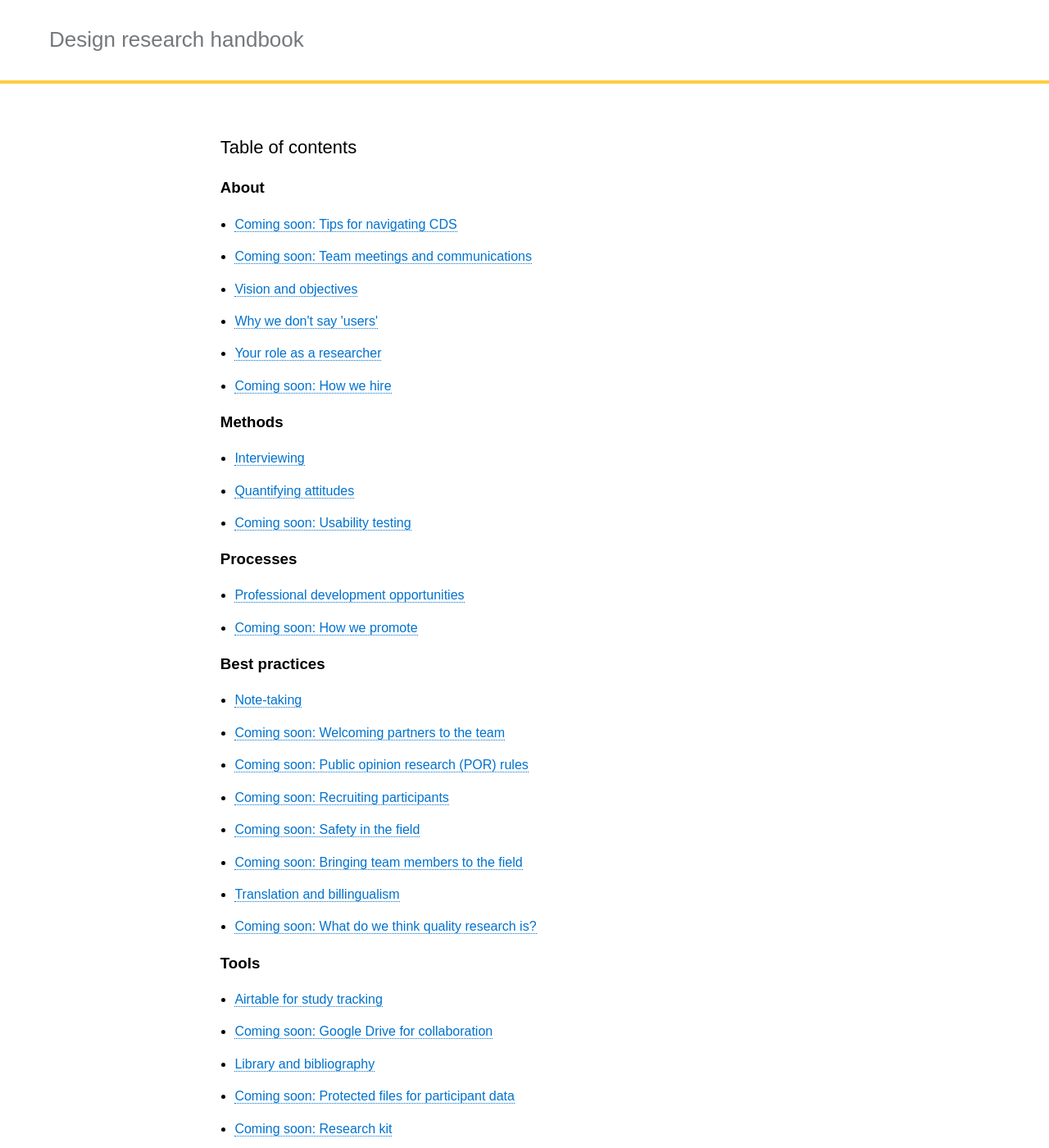
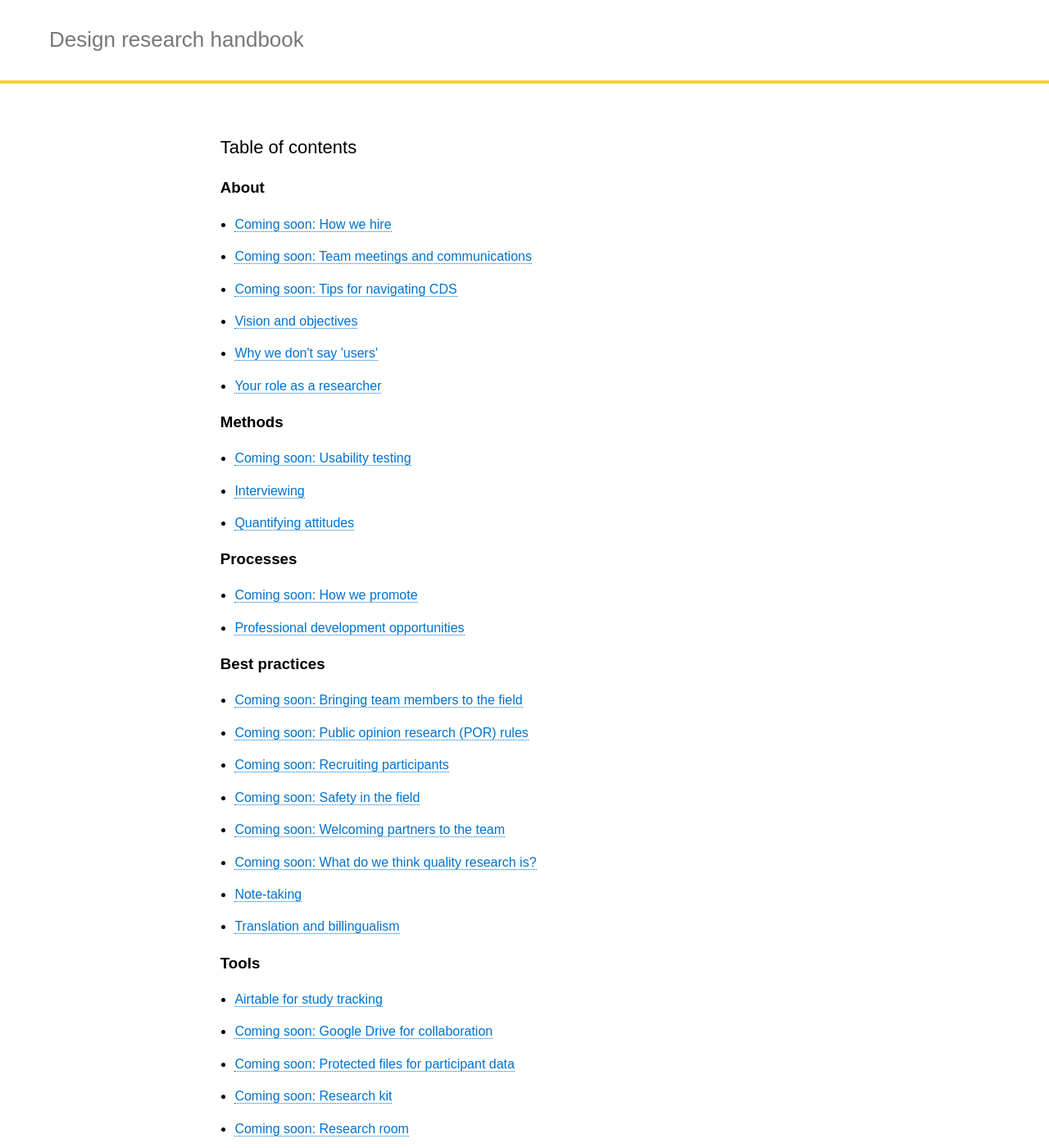
Before and after one commit to cds-snc/design-research-handbook, a Jekyll site: the page built from index.html, in a window 1280 px wide and 1400 px high. Shown: the whole window at 82% size. Built offline with Jekyll 4.4.1, drawn with Linux system fonts in a browser that asks for light colours; some of the changed text lies outside the part shown.

Commit message:
Fixing sort order location

```diff
--- a/_includes/navigation.html
+++ b/_includes/navigation.html
@@ -1,9 +1,9 @@
 <h2>Table of contents</h2>
-{% assign mydocs = site.pages | where:"lang","en" | where:"layout","page" | group_by: 'category' | sort: "title" %}
+{% assign mydocs = site.pages | where:"lang","en" | where:"layout","page" | group_by: 'category' %}
 {% for cat in mydocs %}
 <h3>{{ cat.name | capitalize }}</h3>
     <ul>
-      {% assign items = cat.items | sort: 'order' %}
+      {% assign items = cat.items | sort: 'title' %}
       {% for item in items %}
         <li><a href="{{ site.baseurl }}{{ item.url }}">{{ item.title }}</a></li>
       {% endfor %}
```
